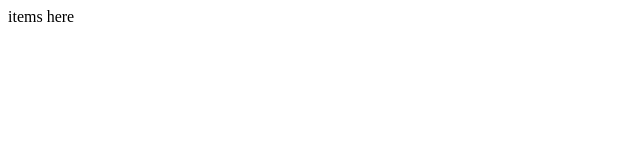
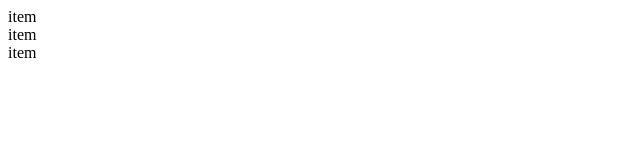
Before and after one commit to Masoume-vesali1993/practice-react, a React (Create React App) app: page / in a window 1280 px wide. Shown: the top 160 px of the page, without its empty margins (0-640 px from the left). Built offline with nearby package versions, Linux system fonts and the light colour scheme.

Commit message:
use loop for items
Signed-off-by: Masoume <masoumevsl198@gmail.com>

```diff
--- a/src/components/Shop.js
+++ b/src/components/Shop.js
@@ -1,10 +1,13 @@
 import React, { Component } from 'react';
 import { connect } from 'react-redux';
 
+import ShopItem from './ShopItem';
 class Shop extends Component {
 
     renderItems = () => {
-        return 'items here';
+        return this.props.items.map(item => (
+            <ShopItem {...item} />
+        ));
     }
 
     render() {
--- /dev/null
+++ b/src/components/ShopItem.js
@@ -0,0 +1,14 @@
+import React, { Component } from 'react';
+
+class ShopItem extends Component {
+
+    render(){
+        return(
+            <div className="shop-item">
+                item
+            </div>
+        );
+    }
+}
+
+export default ShopItem;
```
